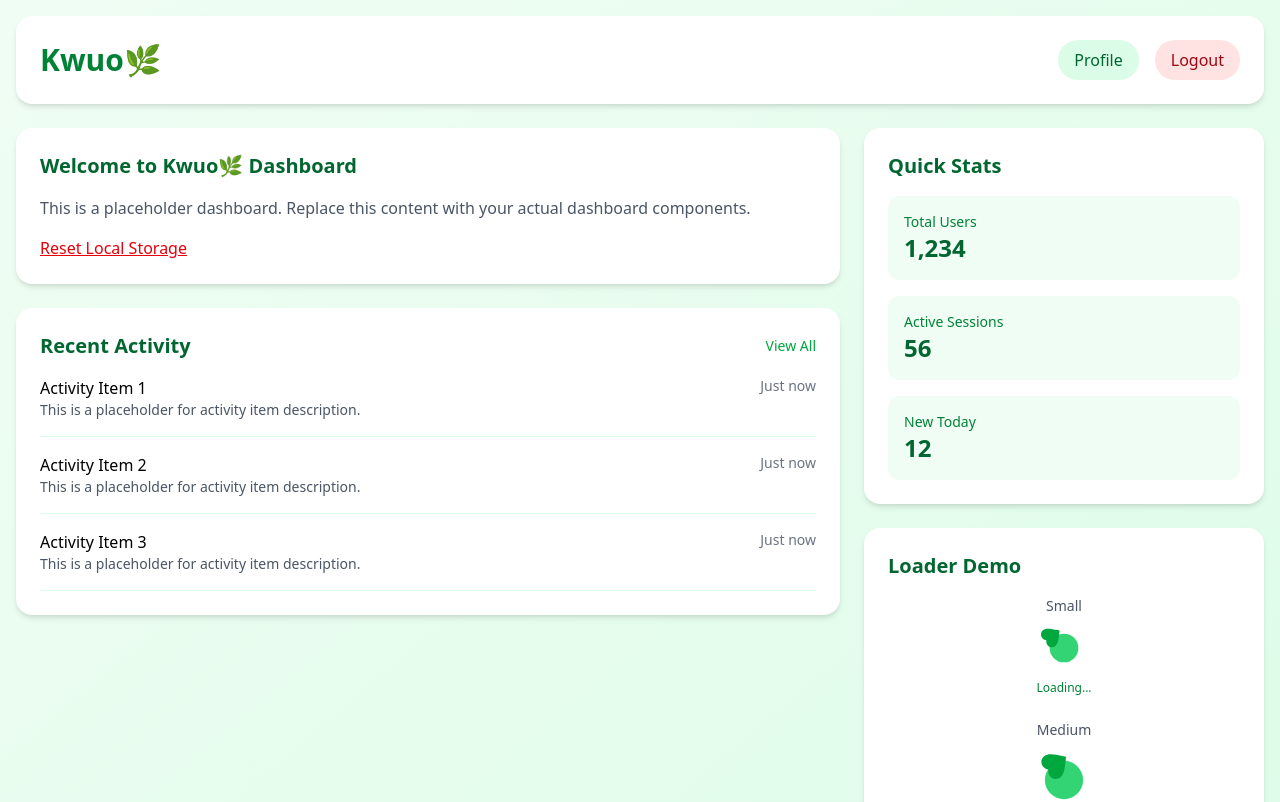
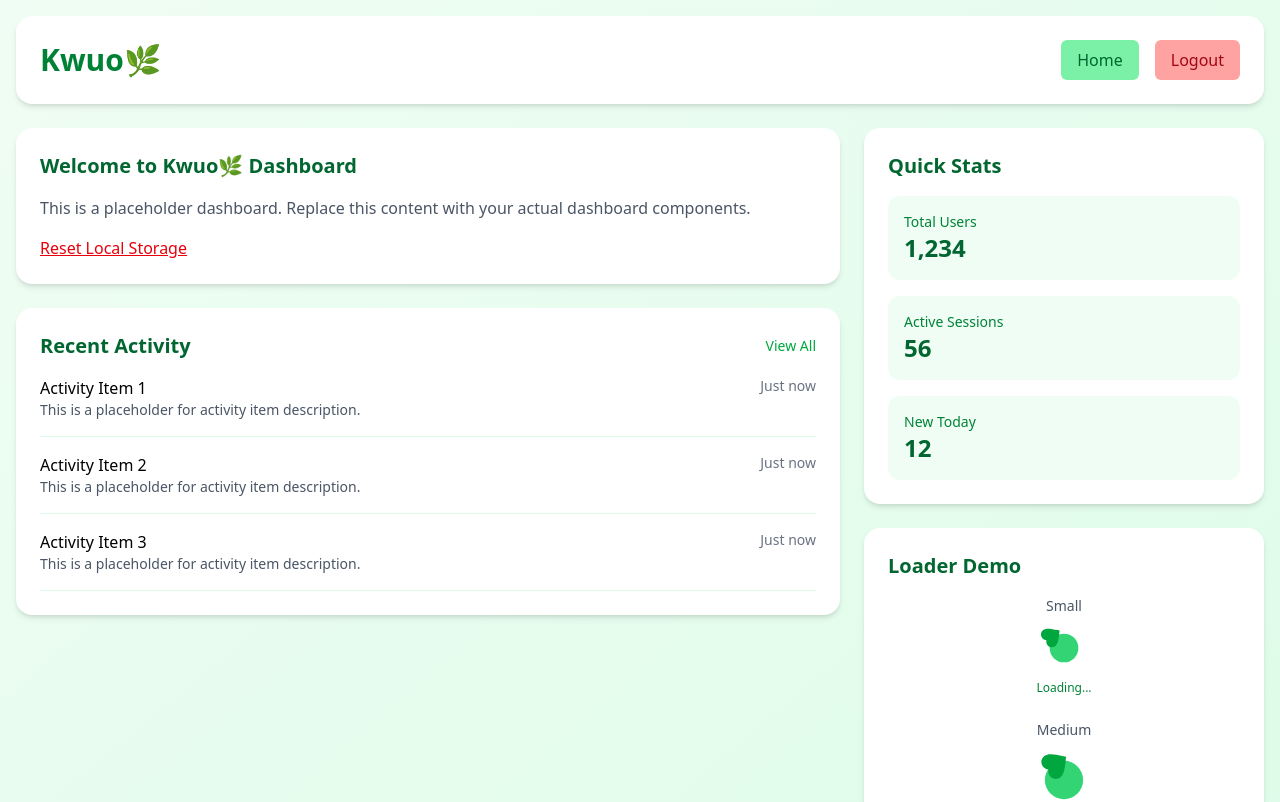
Before and after one commit to TeamOpsHackathon/kwuo, a React (Vite) app: page /dashboard in a window 1280 px wide. Shown: the top 802 px of the page. Built offline with nearby package versions, Linux system fonts and the light colour scheme.

Commit message:
link the dashboard to the icon on home

```diff
--- a/src/App.jsx
+++ b/src/App.jsx
@@ -15,7 +15,9 @@ const AuthPage = lazy(() => import("./features/auth/Register"));
 const CreatePostPage = lazy(() => import("./pages/CreatePostPage"));
 const HomePage = lazy(() => import("./pages/HomePage"));
 const Dashboard = lazy(() => import("./features/auth/dashboard/DashBoard"));
+
 const NotFound = lazy(() => import("./layout/NotFound"));
+// const profile = lazy(() => import("./layout/NotFound"));
 
 // Layout wrapper to show/hide loader during route changes
 const RouteChangeListener = ({ children }) => {
--- a/src/components/BottomNavbar.jsx
+++ b/src/components/BottomNavbar.jsx
@@ -47,7 +47,7 @@ const BottomNavbar = () => {
       <button onClick={() => navigate("/notifications")}>
         <Bell className={iconClass} />
       </button>
-      <button onClick={() => navigate("/profile")}>
+      <button onClick={() => navigate("/dashboard")}>
         <User className={iconClass} />
       </button>
     </motion.div>
--- a/src/features/auth/dashboard/DashBoard.jsx
+++ b/src/features/auth/dashboard/DashBoard.jsx
@@ -1,5 +1,6 @@
 import React from "react";
 import KwuoLoader from "../../../components/KwuoLoader";
+import { useNavigate } from "react-router-dom";
 
 const Dashboard = () => {
   const handleReset = () => {
@@ -8,6 +9,7 @@ const Dashboard = () => {
     window.location.reload();
   };
 
+  const navigate = useNavigate();
   return (
     <div className="min-h-screen bg-gradient-to-br from-green-50 to-green-100 p-4">
       <div className="max-w-screen-xl mx-auto">
@@ -18,10 +20,13 @@ const Dashboard = () => {
             </span>
           </div>
           <div className="flex items-center space-x-4">
-            <button className="bg-green-100 text-green-800 px-4 py-2 rounded-full hover:bg-green-200 transition">
-              Profile
+            <button
+              onClick={() => navigate("/home")}
+              className="bg-green-300 text-green-800 px-4 py-2 rounded-md hover:bg-green-200 transition"
+            >
+              Home
             </button>
-            <button className="bg-red-100 text-red-800 px-4 py-2 rounded-full hover:bg-red-200 transition">
+            <button className="bg-red-300 text-red-800 px-4 py-2 rounded-md hover:bg-red-200 transition">
               Logout
             </button>
           </div>
--- a/src/layout/NotFound.jsx
+++ b/src/layout/NotFound.jsx
@@ -14,7 +14,7 @@ const NotFound = () => {
           The page you're looking for doesn't exist or has been moved.
         </p>
         <Link
-          to="/auth"
+          to="/home"
           className="inline-block bg-green-600 text-white py-3 px-6 rounded-xl hover:bg-green-700 transition shadow-lg shadow-green-200"
         >
           Return to Homepage
```
